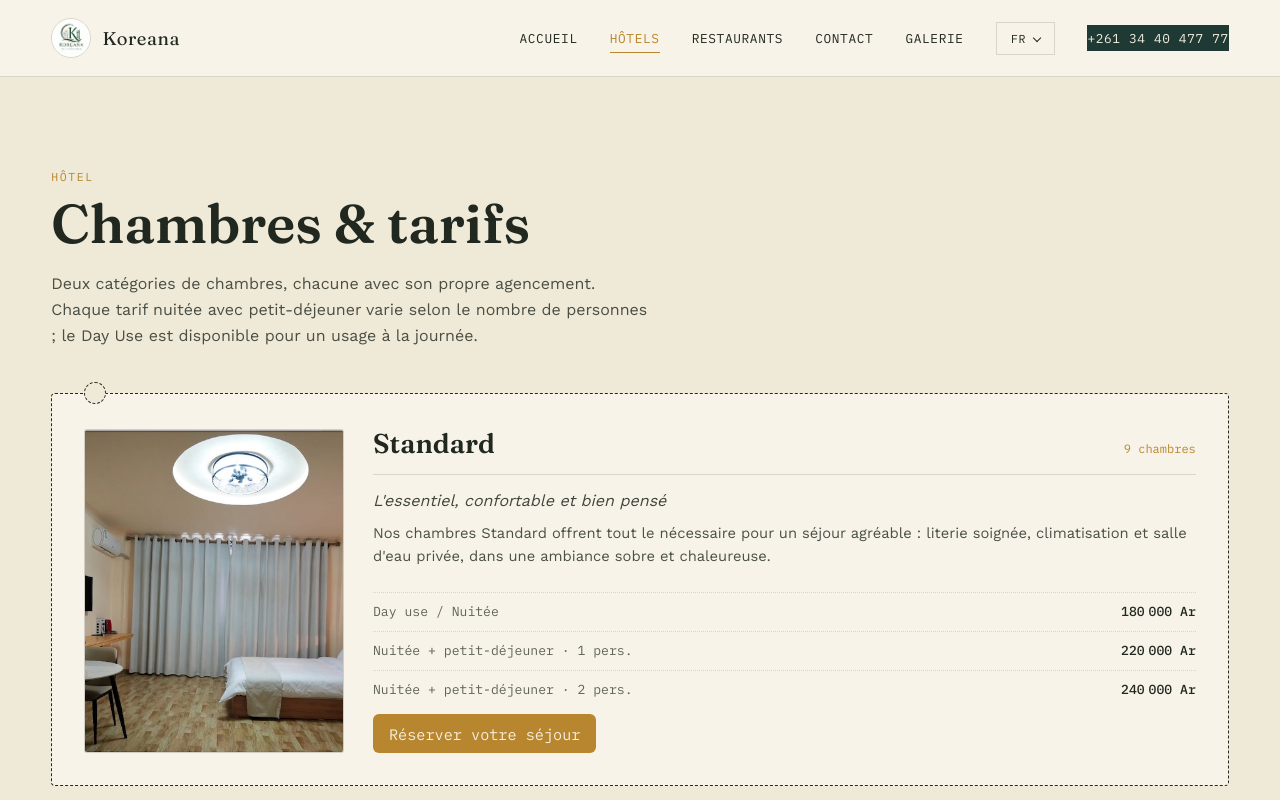
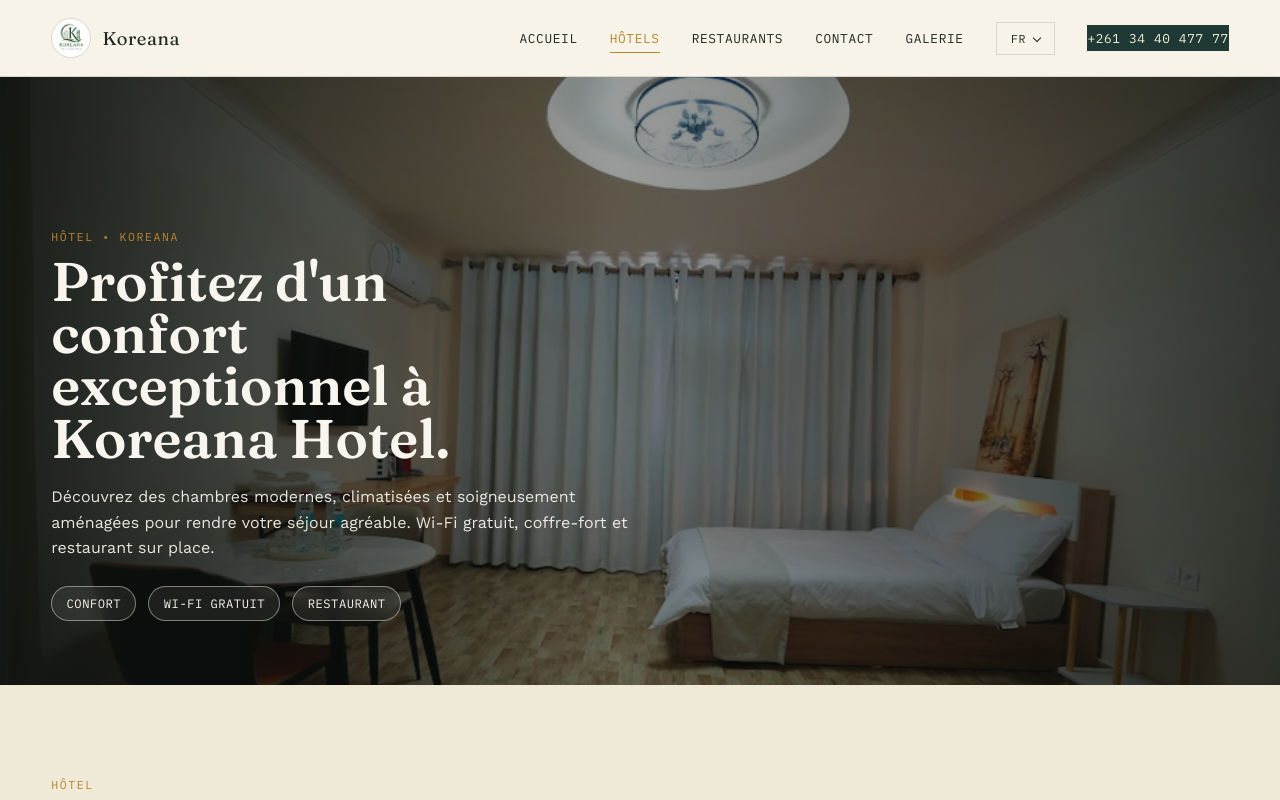
Before and after one commit to Mihajaand/Koreana, a React (Vite) app: page /hotels in a window 1280 px wide. Shown: the top 800 px of the page. Built offline with nearby package versions, Linux system fonts and the light colour scheme.

Commit message:
[PUSH] Modif V1.1

```diff
--- a/src/components/Hero.css
+++ b/src/components/Hero.css
@@ -14,7 +14,7 @@
   inset: 0;
   background:
     linear-gradient(90deg, rgba(14, 19, 16, 0.90) 0%, rgba(14, 19, 16, 0.54) 50%, rgba(14, 19, 16, 0.75) 100%),
-    url("../assets/hommies.png") center center / cover no-repeat;
+    url("../assets/cbre-famille.png") center center / cover no-repeat;
 }
 
 .hero-inner {
--- a/src/components/Hero.jsx
+++ b/src/components/Hero.jsx
@@ -1,7 +1,7 @@
 import { Link } from "react-router-dom";
 import { hotel } from "../data/hotelData";
 import { useLanguage } from "../context/LanguageContext";
-import hommies from "../assets/hommies.png";
+import cbreFamille from "../assets/cbre-famille.png";
 import "./Hero.css";
 
 export default function Hero() {
@@ -25,7 +25,7 @@ export default function Hero() {
         </div>
 
         <div className="hero-media">
-          <img src={hommies} alt="Ambiance et gastronomie Koreana" />
+          <img src={cbreFamille} alt="Ambiance et gastronomie Koreana" />
         </div>
       </div>
     </section>
--- a/src/i18n/translations.js
+++ b/src/i18n/translations.js
@@ -31,6 +31,14 @@ export const translations = {
     restaurantSectionLead:
       "Un espace gourmand pensé pour prolonger votre séjour avec une ambiance conviviale, des saveurs généreuses et une présentation visuelle inspirée de la culture coréenne.",
     restaurantExplore: "Découvrir le restaurant",
+    hotelHeroEyebrow: "Hôtel • Koreana",
+    hotelHeroTitle: "Profitez d'un confort exceptionnel à Koreana Hotel.",
+    hotelHeroLead:
+      "Découvrez des chambres modernes, climatisées et soigneusement aménagées pour rendre votre séjour agréable. Wi-Fi gratuit, coffre-fort et restaurant sur place.",
+    hotelHeroPillComfort: "Confort",
+    hotelHeroPillWifi: "Wi-Fi gratuit",
+    hotelHeroPillRestaurant: "Restaurant",
+    hotelFallbackAlt: "Façade de l'hôtel Koreana",
     hotelSectionEyebrow: "Hôtel",
     hotelSectionTitle: "Chambres & tarifs",
     hotelSectionLead:
@@ -130,6 +138,14 @@ export const translations = {
     restaurantSectionLead:
       "A generous dining space designed to extend your stay with a friendly atmosphere, bold flavors, and a visual presentation inspired by Korean culture.",
     restaurantExplore: "Discover the restaurant",
+    hotelHeroEyebrow: "Hotel • Koreana",
+    hotelHeroTitle: "Enjoy exceptional comfort at Koreana Hotel.",
+    hotelHeroLead:
+      "Discover modern, air-conditioned rooms carefully arranged to make your stay enjoyable. Free Wi-Fi, a safe and a restaurant on site.",
+    hotelHeroPillComfort: "Comfort",
+    hotelHeroPillWifi: "Free Wi-Fi",
+    hotelHeroPillRestaurant: "Restaurant",
+    hotelFallbackAlt: "Koreana hotel facade",
     hotelSectionEyebrow: "Hotel",
     hotelSectionTitle: "Rooms & rates",
     hotelSectionLead:
@@ -229,6 +245,14 @@ export const translations = {
     restaurantSectionLead:
       "친근한 분위기, 풍부한 맛, 한국 문화를 영감으로 한 시각적 프레젠테이션을 갖춘 여유로운 식사 공간입니다.",
     restaurantExplore: "레스토랑 둘러보기",
+    hotelHeroEyebrow: "호텔 • 코레아나",
+    hotelHeroTitle: "코레아나 호텔에서 특별한 편안함을 누리세요.",
+    hotelHeroLead:
+      "편안한 숙박을 위해 세심하게 꾸며진 현대적이고 에어컨이 설치된 객실을 만나보세요. 무료 와이파이, 안전 보관함, 현장 레스토랑이 함께합니다.",
+    hotelHeroPillComfort: "편안함",
+    hotelHeroPillWifi: "무료 와이파이",
+    hotelHeroPillRestaurant: "레스토랑",
+    hotelFallbackAlt: "코레아나 호텔 전경",
     hotelSectionEyebrow: "호텔",
     hotelSectionTitle: "객실 & 요금",
     hotelSectionLead:
--- a/src/pages/Hotels.css
+++ b/src/pages/Hotels.css
@@ -1,3 +1,72 @@
+.chambres-page {
+  color: var(--ink);
+}
+
+.hotel-hero {
+  position: relative;
+  min-height: 76vh;
+  display: grid;
+  align-items: end;
+  overflow: hidden;
+  background: #151a16;
+}
+
+.hotel-hero-image {
+  position: absolute;
+  inset: 0;
+  width: 100%;
+  height: 100%;
+  object-fit: cover;
+  object-position: center;
+  background: #151a16;
+}
+
+.hotel-hero::after {
+  content: "";
+  position: absolute;
+  inset: 0;
+  background: linear-gradient(90deg, rgba(14, 19, 16, 0.88) 0%, rgba(14, 19, 16, 0.42) 48%, rgba(14, 19, 16, 0.72) 100%);
+}
+
+.hotel-hero-overlay {
+  position: relative;
+  z-index: 1;
+  padding: 5rem 0 4rem;
+  color: #f8f5ee;
+}
+
+.hotel-hero-overlay h1 {
+  max-width: 12ch;
+  font-size: clamp(2.8rem, 6vw, 5.5rem);
+  margin: 0.8rem 0 1rem;
+  line-height: 0.96;
+}
+
+.hotel-hero-overlay .section-lead {
+  max-width: 62ch;
+  margin: 0 0 1.6rem;
+  opacity: 0.92;
+  color: #f8f5ee;
+}
+
+.hotel-hero-pills {
+  display: flex;
+  flex-wrap: wrap;
+  gap: 0.75rem;
+}
+
+.hotel-hero-pills span {
+  font-family: var(--font-mono);
+  font-size: 0.76rem;
+  letter-spacing: 0.04em;
+  text-transform: uppercase;
+  padding: 0.55rem 0.9rem;
+  border: 1px solid rgba(248, 245, 238, 0.45);
+  border-radius: 999px;
+  background: rgba(248, 245, 238, 0.08);
+  backdrop-filter: blur(8px);
+}
+
 .chambres-page h1 {
   font-size: clamp(2.2rem, 5vw, 3.4rem);
   margin: 0.6rem 0 1.2rem;
@@ -36,3 +105,13 @@
   border: 1px solid var(--line);
   border-radius: 999px;
 }
+
+@media (max-width: 720px) {
+  .hotel-hero {
+    min-height: 60vh;
+  }
+
+  .hotel-hero-overlay {
+    padding: 4rem 0 3rem;
+  }
+}
--- a/src/pages/Hotels.jsx
+++ b/src/pages/Hotels.jsx
@@ -1,13 +1,31 @@
 import RoomTag from "../components/RoomTag";
 import { useLanguage } from "../context/LanguageContext";
 import { roomCategories, services } from "../data/hotelData";
+import cbreStd from "../assets/cbre-std.png";
 import "./Hotels.css";
 
 export default function Hotels() {
   const { t } = useLanguage();
 
   return (
-    <section className="section container chambres-page">
+    <section className="chambres-page">
+      <div className="hotel-hero">
+        <img className="hotel-hero-image" src={cbreStd} alt={t.hotelFallbackAlt} />
+
+        <div className="hotel-hero-overlay container">
+          <p className="eyebrow">{t.hotelHeroEyebrow}</p>
+          <h1>{t.hotelHeroTitle}</h1>
+          <p className="section-lead">{t.hotelHeroLead}</p>
+
+          <div className="hotel-hero-pills">
+            <span>{t.hotelHeroPillComfort}</span>
+            <span>{t.hotelHeroPillWifi}</span>
+            <span>{t.hotelHeroPillRestaurant}</span>
+          </div>
+        </div>
+      </div>
+
+      <div className="section container">
         <p className="eyebrow">{t.hotelSectionEyebrow}</p>
         <h1>{t.hotelSectionTitle}</h1>
         <p className="section-lead">{t.hotelSectionLead}</p>
@@ -26,6 +44,7 @@ export default function Hotels() {
             ))}
           </ul>
         </div>
+      </div>
     </section>
   );
 }
```
Lines whose indentation alone changed are shown as unchanged.
